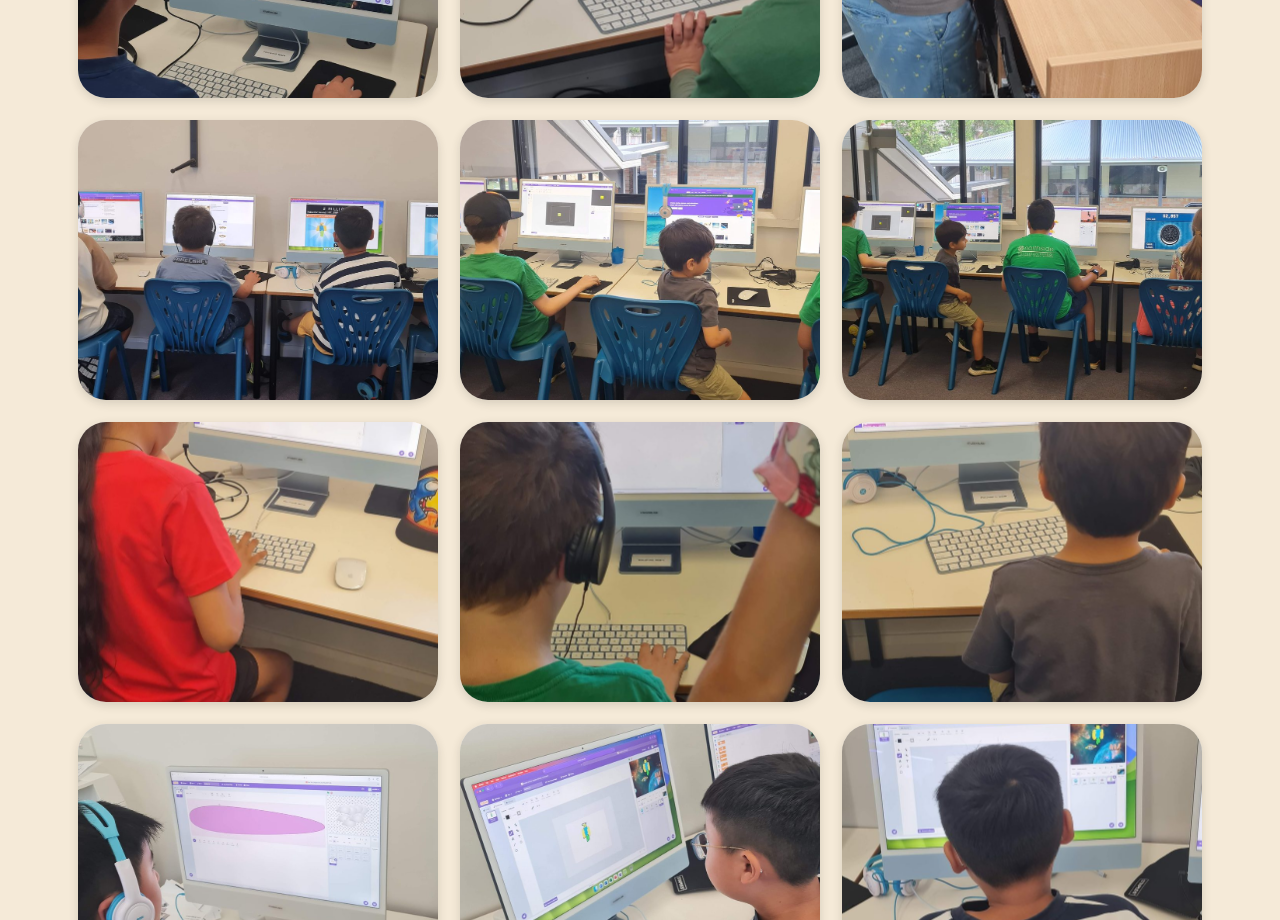
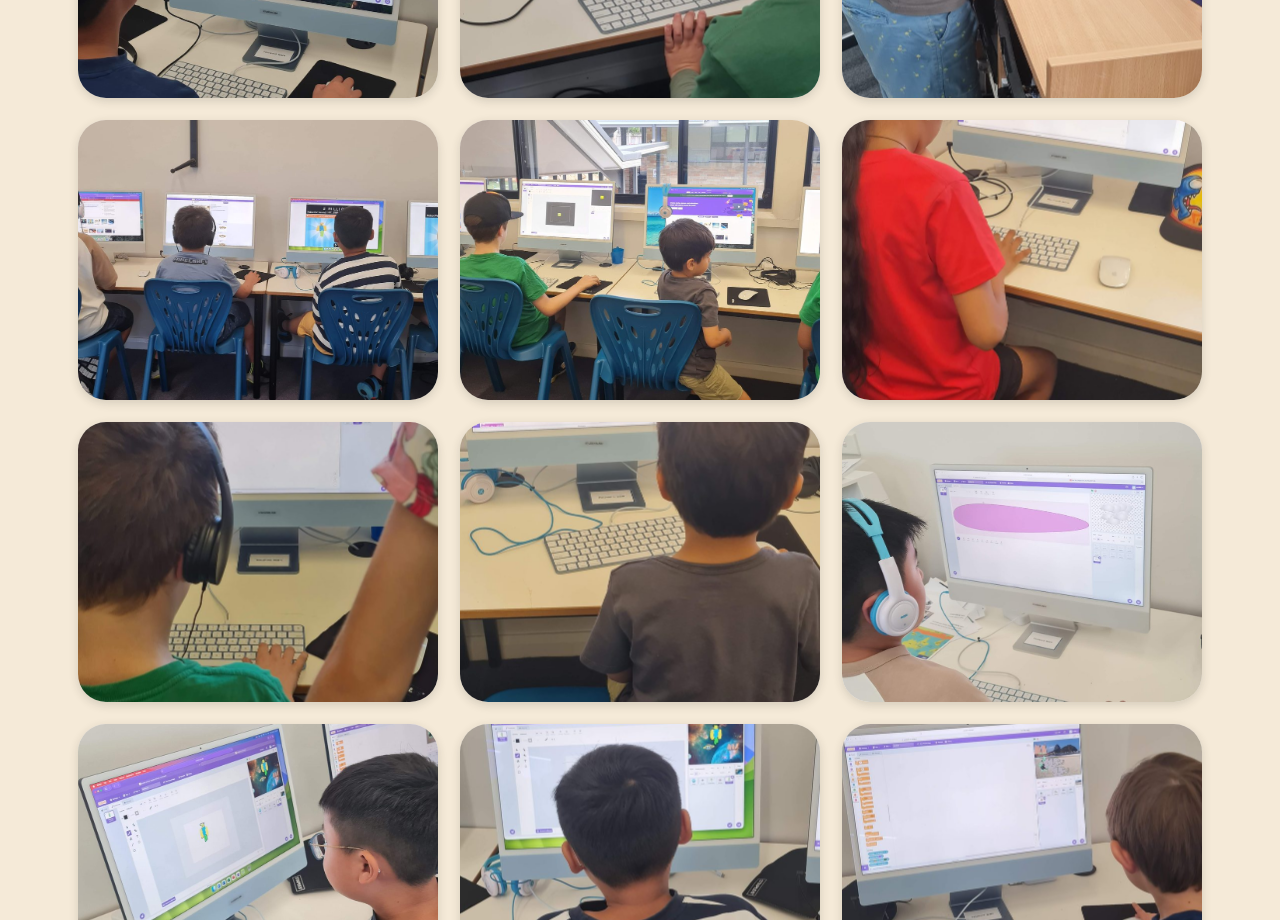
Before and after one commit to kkedtech/ketl.in, a plain HTML site: page gallery/index.html in a window 1280 px wide. Shown: the part 1720-2640 px from the top of the page. Drawn offline with Linux system fonts and the light colour scheme; a web font is replaced by a local one.

Commit message:
Remove gallery photo club-18.jpg
Deletes the image file and its entry on the gallery page at the site
owner's request. 27 photos remain.

Co-Authored-By: Claude Opus 5.5 <noreply@anthropic.com>
Claude-Session: https://claude.ai/code/session_01HcssqYZpqLVqsUkXbAv5mv

```diff
--- a/gallery/index.html
+++ b/gallery/index.html
@@ -240,9 +240,6 @@
       <div class="gallery-item" data-image="/uploads/gallery/club-17.jpg">
         <img src="/uploads/gallery/club-17.jpg" alt="Coding Club session">
       </div>
-      <div class="gallery-item" data-image="/uploads/gallery/club-18.jpg">
-        <img src="/uploads/gallery/club-18.jpg" alt="Coding Club session">
-      </div>
       <div class="gallery-item" data-image="/uploads/gallery/club-19.jpg">
         <img src="/uploads/gallery/club-19.jpg" alt="Coding Club session">
       </div>
```
Also changed, not shown: uploads/gallery/club-18.jpg (deleted).
